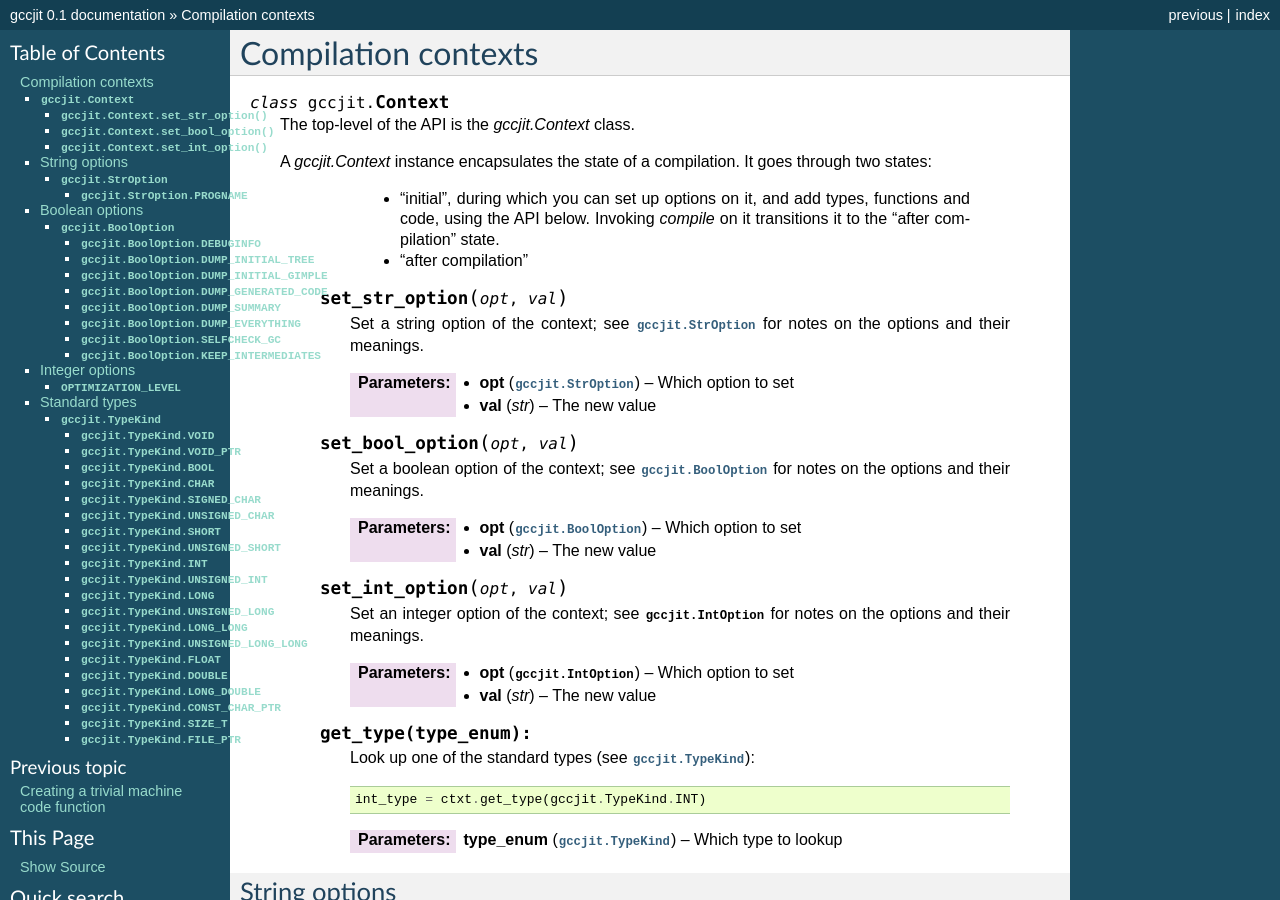
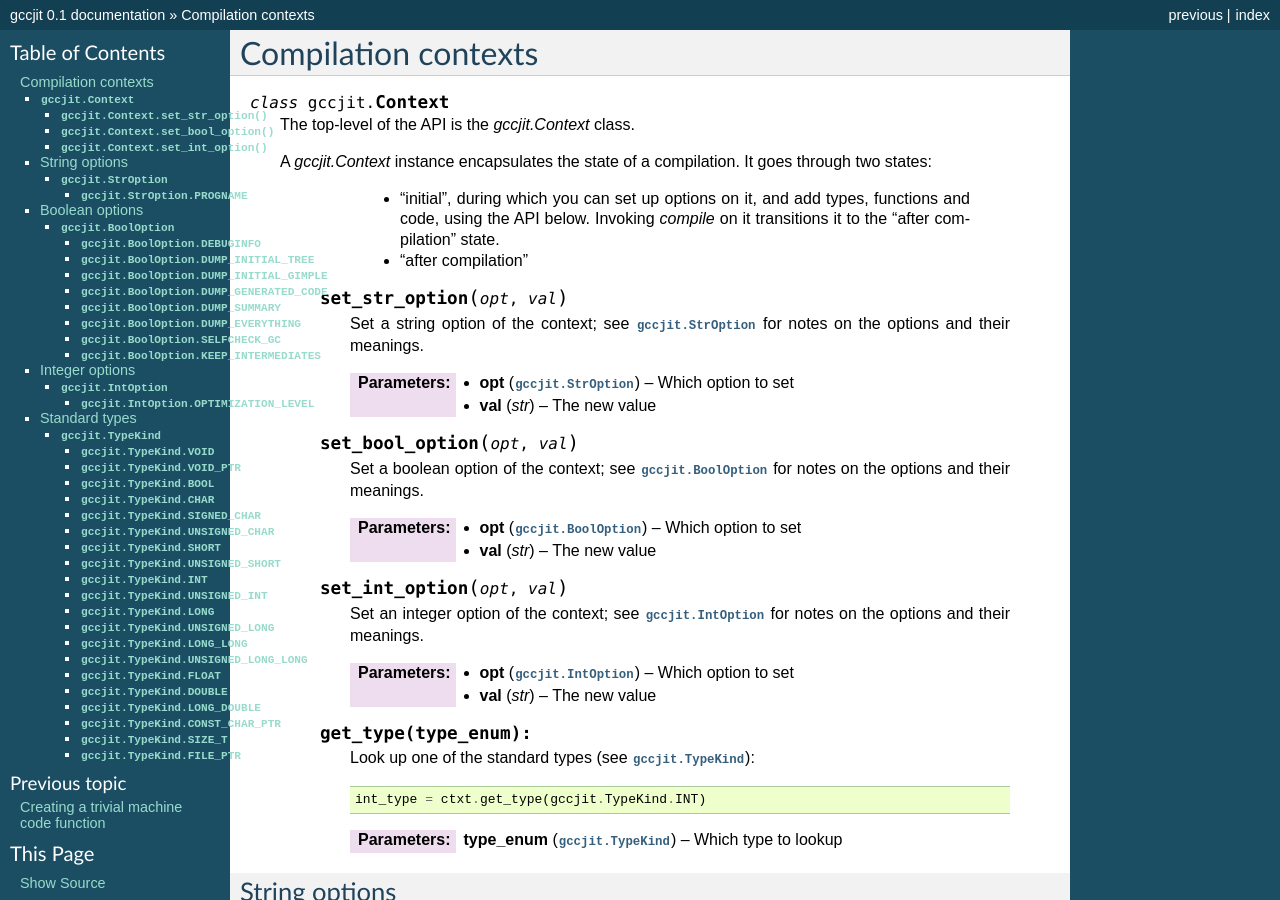
Before and after one commit to davidmalcolm/pygccjit, a Sphinx documentation site: the page built from doc/contexts.rst, in a window 1280 px wide and 900 px high. Built offline with Sphinx 7.4.7, drawn with Linux system fonts in a browser that asks for light colours; some of the changed text lies outside the part shown.

Commit message:
Add missing gccjit.IntOption

```diff
--- a/doc/contexts.rst
+++ b/doc/contexts.rst
@@ -137,6 +137,7 @@ Boolean options
 
 Integer options
 ---------------
+.. py:class:: gccjit.IntOption
 
   .. py:data:: OPTIMIZATION_LEVEL
 
```
